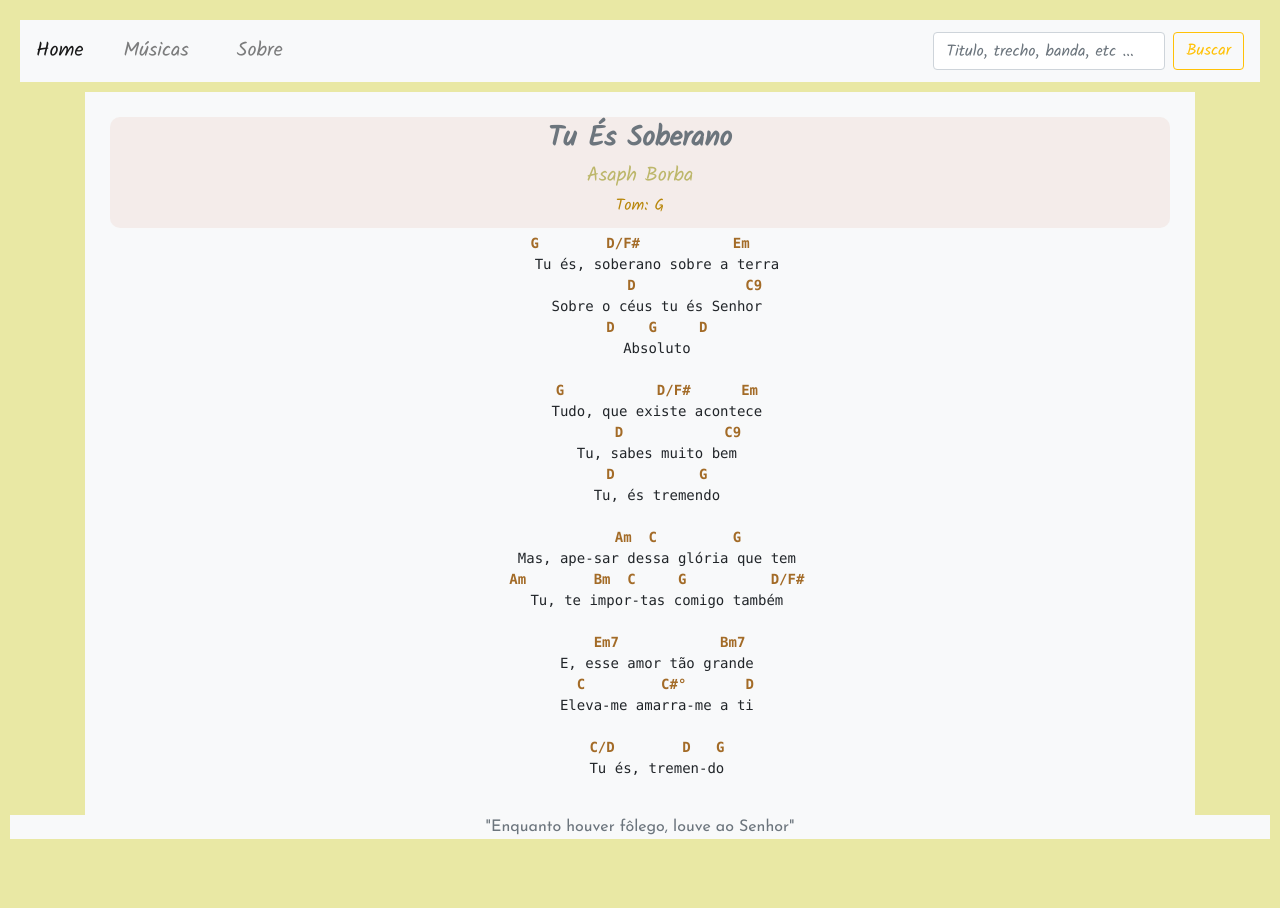
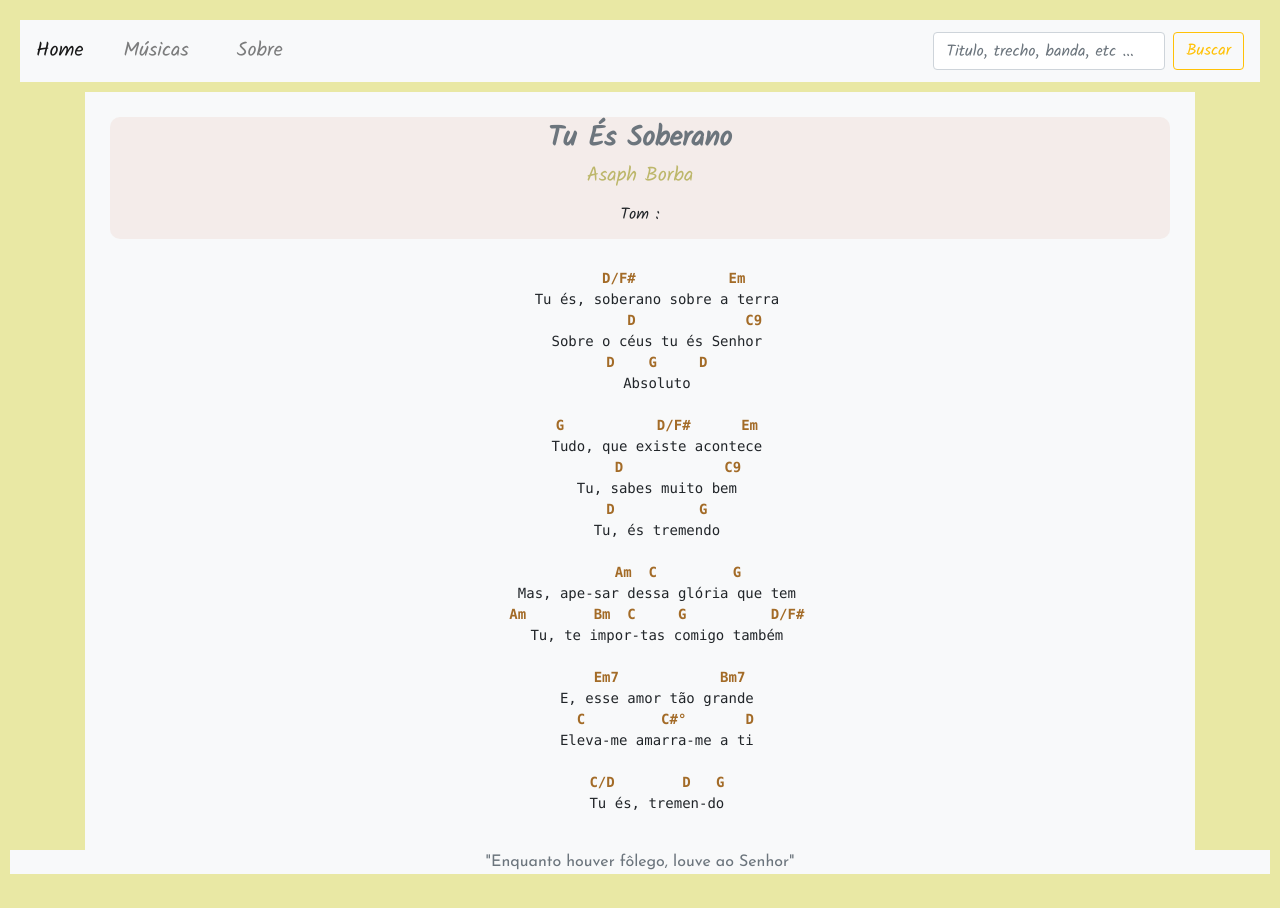
Before and after one commit to IrlanSenne/Single-Page-Aplication---MVC---Angular-8, an Angular app: page /cifra in a window 1280 px wide. Before the commit the page ends 873 px from the top, so only its background shows below. Built offline with nearby package versions, Linux system fonts and the light colour scheme.

Commit message:
Criando Sistema de tons

```diff
--- a/src/app/cifra/cifra.component.html
+++ b/src/app/cifra/cifra.component.html
@@ -2,9 +2,10 @@
     <div class="content content1">
 <h3 class="text-muted">Tu És Soberano</h3>
 <h5>Asaph Borba</h5>
-<h6 class="mb-2">Tom: G</h6>
-</div>
-<pre><b>G</b>        <b>D/F#</b>           <b>Em</b>
+<!-- Colocar um sinal de " + " em cada nota para aumentar meio tom quando acionado no tom-->
+<button class="btn btn-outline.light" (click)="trocaCifra(2)">Tom : </button>{{n.G}}
+</div><br>
+<pre><b>{{n.G}}</b>        <b>D/F#</b>           <b>Em</b>
     Tu és, soberano sobre a terra
              <b>D</b>             <b>C9</b>
     Sobre o céus tu és Senhor
--- a/src/app/cifra/cifra.component.ts
+++ b/src/app/cifra/cifra.component.ts
@@ -7,6 +7,13 @@ import { Component, OnInit } from '@angular/core';
 })
 export class CifraComponent implements OnInit {
 
+  n = [ 'C','D','E','F','G','A','B' ]
+
+
+  trocaCifra (nota){
+     console.log(this.n[nota + 1])
+  }
+
   constructor() { }
 
   ngOnInit() {
```
Also changed, not shown: src/app/cifra/cira.model.ts (added, +9 -0 lines).
